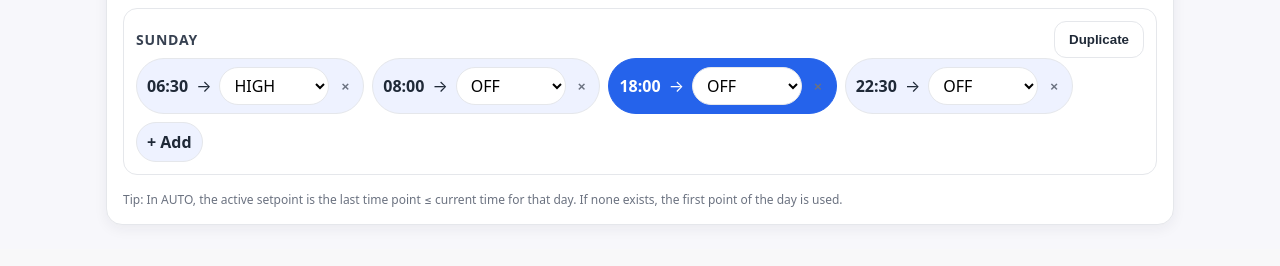
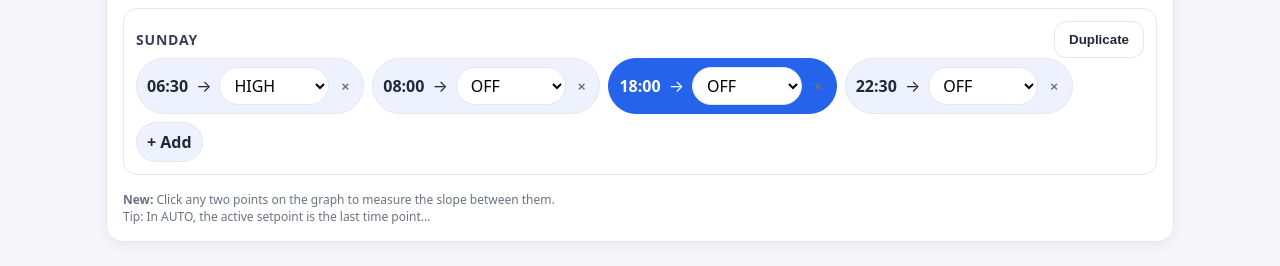
Before and after one commit to steplabnet/Termometro-V2-espnow, a PHP site: page /stanza.php in a window 1280 px wide. Shown: the part 1712-1978 px from the top of the page. Before the commit the page ends 1937 px from the top, so only its background shows below. Run offline with PHP 8.4, Linux system fonts and the light colour scheme; data that the repository does not hold is empty.

Commit message:
grafico con trend

```diff
--- a/pagina/stanza.php
+++ b/pagina/stanza.php
@@ -728,8 +728,10 @@ if ($action === 'save_presets' && $_SERVER['REQUEST_METHOD'] === 'POST') {
                 </div>
                 <div class="divider"></div>
                 <div class="grid" id="daysGrid"></div>
-                <div class="footer">Tip: In AUTO, the active setpoint is the last time point ≤ current time for that
-                    day. If none exists, the first point of the day is used.</div>
+                <div class="footer">
+                    <strong>New:</strong> Click any two points on the graph to measure the slope between them.<br>
+                    Tip: In AUTO, the active setpoint is the last time point...
+                </div>
             </div>
         </div>
     </div>
@@ -837,60 +839,139 @@ if ($action === 'save_presets' && $_SERVER['REQUEST_METHOD'] === 'POST') {
             }
 
 
-
-            // --- INSERT THIS HELPER FUNCTION ---
+            // --- STATE FOR SELECTION ---
+            let rawHistoryPoints = []; // Store full objects {t: ms, y: val} globally for the chart
+            let selection = { p1: null, p2: null }; // Store indices of clicked points
+            let lastAutoTrendHtml = ''; // To restore if selection is cleared
+
+            // --- HELPER: Linear Regression ---
             function calculateLinearRegression(points) {
-                // points format: [{ t: timestamp_ms, y: value }, ...]
                 const n = points.length;
                 if (n < 2) return null;
-
                 let sumX = 0, sumY = 0, sumXY = 0, sumXX = 0;
-                // Normalize X to start from 0 to avoid huge numbers causing float precision issues
                 const startX = points[0].t;
-
                 for (let i = 0; i < n; i++) {
-                    const x = (points[i].t - startX) / 1000; // Convert to seconds for easier slope calc
+                    const x = (points[i].t - startX) / 1000;
                     const y = points[i].y;
-                    sumX += x;
-                    sumY += y;
-                    sumXY += (x * y);
-                    sumXX += (x * x);
+                    sumX += x; sumY += y; sumXY += (x * y); sumXX += (x * x);
                 }
-
                 const slope = (n * sumXY - sumX * sumY) / (n * sumXX - sumX * sumX);
                 const intercept = (sumY - slope * sumX) / n;
-
-                return {
-                    slopePerSec: slope,
-                    intercept: intercept,
-                    startX: startX
-                };
-            }
-
-            // --- REPLACE buildTempChart WITH THIS ---
+                return { slopePerSec: slope, intercept: intercept, startX: startX };
+            }
+
+            // --- HELPER: Handle Chart Click ---
+            function handleChartClick(e, elements, chart) {
+                // Use elements[0] because with mode: 'index', elements contains all points at that x-axis index
+                if (!elements || !elements.length) return;
+
+                const index = elements[0].index;
+
+                if (selection.p1 !== null && selection.p2 !== null) {
+                    // Was full, now reset to start new selection
+                    selection.p1 = index;
+                    selection.p2 = null;
+                } else if (selection.p1 === null) {
+                    // Was empty, start selection
+                    selection.p1 = index;
+                } else {
+                    // Has one point
+                    if (selection.p1 === index) {
+                        // Clicked same point -> deselect
+                        selection.p1 = null;
+                    } else {
+                        // Second point
+                        // Ensure p1 is chronologically before p2
+                        if (index < selection.p1) {
+                            selection.p2 = selection.p1;
+                            selection.p1 = index;
+                        } else {
+                            selection.p2 = index;
+                        }
+                    }
+                }
+                updateChartSelection(chart);
+            }
+
+            // --- HELPER: Update Visuals & Calculate Slope ---
+            function updateChartSelection(chart) {
+                const trendDisplay = document.getElementById('trendDisplay');
+                const datasetSelection = chart.data.datasets[2];
+
+                // 1. Clear previous selection line
+                datasetSelection.data = new Array(rawHistoryPoints.length).fill(null);
+
+                if (selection.p1 !== null && selection.p2 !== null) {
+                    // TWO POINTS SELECTED
+                    const point1 = rawHistoryPoints[selection.p1];
+                    const point2 = rawHistoryPoints[selection.p2];
+
+                    const deltaTemp = point2.y - point1.y;
+                    const deltaMs = point2.t - point1.t;
+
+                    if (deltaMs > 0) {
+                        const hours = deltaMs / 3600000;
+                        const slope = deltaTemp / hours;
+                        const symbol = slope > 0 ? '↗' : (slope < 0 ? '↘' : '→');
+                        const color = '#8b5cf6'; // Purple
+
+                        trendDisplay.innerHTML = `
+                            <span style="color:${color}; font-size:14px; margin-right:5px;">Selected:</span>
+                            <span style="color:${color}; font-weight:700">${symbol} ${Math.abs(slope).toFixed(2)} °C/h</span>
+                            <span style="color:#9ca3af; font-size:11px; margin-left:6px">(${hours.toFixed(1)}h)</span>
+                        `;
+                        trendDisplay.style.display = 'inline-flex';
+                        trendDisplay.style.borderColor = color;
+
+                        // Draw interpolated line
+                        for (let i = selection.p1; i <= selection.p2; i++) {
+                            const currentP = rawHistoryPoints[i];
+                            const progress = (currentP.t - point1.t) / deltaMs;
+                            datasetSelection.data[i] = point1.y + (deltaTemp * progress);
+                        }
+                    }
+                } else if (selection.p1 !== null) {
+                    // ONE POINT SELECTED
+                    trendDisplay.innerHTML = `<span style="color:#6b7280;">Select 2nd point...</span>`;
+                    trendDisplay.style.display = 'inline-flex';
+                    trendDisplay.style.borderColor = 'var(--border)';
+                } else {
+                    // NO SELECTION -> Restore Auto Trend if exists
+                    if (lastAutoTrendHtml) {
+                        trendDisplay.innerHTML = lastAutoTrendHtml;
+                        trendDisplay.style.display = 'inline-flex';
+                        trendDisplay.style.borderColor = 'transparent';
+                    } else {
+                        trendDisplay.style.display = 'none';
+                    }
+                }
+                chart.update();
+            }
+
             function buildTempChart(labels, dataHistory, dataTrend) {
                 if (tempChart) {
                     tempChart.data.labels = labels;
                     tempChart.data.datasets[0].data = dataHistory;
-                    // Update trend dataset if it exists, or add it
-                    if (tempChart.data.datasets[1]) {
-                        tempChart.data.datasets[1].data = dataTrend;
-                    } else {
-                        tempChart.data.datasets.push({
-                            label: 'Trend (1h)',
-                            data: dataTrend,
-                            borderColor: '#ef4444', // Red color for trend
-                            borderWidth: 2,
-                            borderDash: [4, 4],
-                            pointRadius: 0,
-                            tension: 0
-                        });
+                    tempChart.data.datasets[1].data = dataTrend;
+                    // Reset selection on data reload to avoid index mismatch
+                    selection = { p1: null, p2: null };
+                    tempChart.data.datasets[2].data = new Array(dataHistory.length).fill(null);
+
+                    // Restore auto trend text since selection is cleared
+                    const trendDisplay = document.getElementById('trendDisplay');
+                    if (lastAutoTrendHtml) {
+                        trendDisplay.innerHTML = lastAutoTrendHtml;
+                        trendDisplay.style.display = 'inline-flex';
+                        trendDisplay.style.borderColor = 'transparent';
                     }
+
                     tempChart.update();
                     return;
                 }
 
-                tempChart = new Chart(tempChartCanvas.getContext('2d'), {
+                const ctx = tempChartCanvas.getContext('2d');
+
+                tempChart = new Chart(ctx, {
                     type: 'line',
                     data: {
                         labels,
@@ -898,10 +979,22 @@ if ($action === 'save_presets' && $_SERVER['REQUEST_METHOD'] === 'POST') {
                             {
                                 label: 'Actual',
                                 data: dataHistory,
-                                borderColor: '#2563eb', // Brand color
+                                borderColor: '#2563eb',
                                 tension: 0.25,
-                                pointRadius: 0,
-                                borderWidth: 2
+                                borderWidth: 2,
+                                // Show dot only if selected
+                                pointRadius: (ctx) => {
+                                    const i = ctx.dataIndex;
+                                    if (i === selection.p1 || i === selection.p2) return 6;
+                                    return 0;
+                                },
+                                pointBackgroundColor: (ctx) => {
+                                    const i = ctx.dataIndex;
+                                    if (i === selection.p1 || i === selection.p2) return '#8b5cf6';
+                                    return '#2563eb';
+                                },
+                                pointHoverRadius: 6,
+                                pointHitRadius: 20 // Make it easier to click
                             },
                             {
                                 label: 'Trend (1h)',
@@ -911,13 +1004,24 @@ if ($action === 'save_presets' && $_SERVER['REQUEST_METHOD'] === 'POST') {
                                 borderDash: [4, 4],
                                 pointRadius: 0,
                                 tension: 0
+                            },
+                            {
+                                label: 'Selection',
+                                data: new Array(dataHistory.length).fill(null),
+                                borderColor: '#8b5cf6',
+                                borderWidth: 2,
+                                borderDash: [2, 2],
+                                pointRadius: 0,
+                                tension: 0
                             }
                         ]
                     },
                     options: {
                         responsive: true,
                         maintainAspectRatio: false,
+                        // CRITICAL CHANGE: mode index + intersect false makes clicking the "column" works
                         interaction: { mode: 'index', intersect: false },
+                        onClick: (e, elements, chart) => handleChartClick(e, elements, chart),
                         plugins: {
                             legend: { display: false },
                             tooltip: {
@@ -925,6 +1029,7 @@ if ($action === 'save_presets' && $_SERVER['REQUEST_METHOD'] === 'POST') {
                                     label: (ctx) => {
                                         let label = ctx.dataset.label || '';
                                         if (label) label += ': ';
+                                        if (ctx.parsed.y === null) return null;
                                         return label + ctx.parsed.y.toFixed(2) + ' °C';
                                     }
                                 }
@@ -944,7 +1049,6 @@ if ($action === 'save_presets' && $_SERVER['REQUEST_METHOD'] === 'POST') {
                 });
             }
 
-            // --- REPLACE fetchHistoryAndRender WITH THIS ---
             async function fetchHistoryAndRender() {
                 try {
                     const res = await fetch('?action=load_history&_=' + Date.now());
@@ -954,7 +1058,7 @@ if ($action === 'save_presets' && $_SERVER['REQUEST_METHOD'] === 'POST') {
 
                     const labels = [];
                     const values = [];
-                    const rawPoints = []; // Needed for regression math
+                    rawHistoryPoints = [];
 
                     for (const [iso, tStr] of j.points) {
                         const val = Number(tStr);
@@ -964,54 +1068,50 @@ if ($action === 'save_presets' && $_SERVER['REQUEST_METHOD'] === 'POST') {
 
                         labels.push(`${hh}:${mm}`);
                         values.push(val);
-                        rawPoints.push({ t: dt.getTime(), y: val });
+                        rawHistoryPoints.push({ t: dt.getTime(), y: val });
                     }
 
-                    // --- Trend Calculation Logic ---
+                    // --- Auto 1h Trend Logic ---
                     const trendDisplay = document.getElementById('trendDisplay');
-                    const trendData = new Array(values.length).fill(null); // Blank dataset for chart
-
-                    if (rawPoints.length > 1) {
-                        const nowMs = rawPoints[rawPoints.length - 1].t; // Use last data point time as "now" reference
-                        const oneHourMs = 3600 * 1000;
-
-                        // Filter points within the last hour relative to the latest data
-                        const recentPoints = rawPoints.filter(p => p.t >= (nowMs - oneHourMs));
+                    const trendData = new Array(values.length).fill(null);
+                    lastAutoTrendHtml = ''; // Reset global auto string
+
+                    if (rawHistoryPoints.length > 1) {
+                        const nowMs = rawHistoryPoints[rawHistoryPoints.length - 1].t;
+                        const recentPoints = rawHistoryPoints.filter(p => p.t >= (nowMs - 3600000));
 
                         if (recentPoints.length >= 2) {
                             const reg = calculateLinearRegression(recentPoints);
-
                             if (reg) {
-                                // 1. Update UI Text
-                                const slopePerHour = reg.slopePerSec * 3600; // Convert slope/sec to slope/hour
+                                const slopePerHour = reg.slopePerSec * 3600;
                                 const symbol = slopePerHour > 0 ? '↗' : (slopePerHour < 0 ? '↘' : '→');
-                                const color = slopePerHour > 0 ? '#ef4444' : (slopePerHour < 0 ? '#2563eb' : '#6b7280'); // Red if rising, Blue if falling
-
-                                trendDisplay.innerHTML = `<span style="color:${color}; font-size:16px; margin-right:4px;">${symbol}</span> ${Math.abs(slopePerHour).toFixed(1)} °C/h`;
-                                trendDisplay.style.display = 'inline-flex';
-
-                                // 2. Generate Trend Line for Chart
-                                // We map the regression line back to the array indices of the recent points
-                                const startIndex = rawPoints.indexOf(recentPoints[0]);
-
-                                for (let i = startIndex; i < rawPoints.length; i++) {
-                                    const p = rawPoints[i];
-                                    const secondsFromStart = (p.t - reg.startX) / 1000;
-                                    const trendVal = reg.intercept + (reg.slopePerSec * secondsFromStart);
-                                    trendData[i] = trendVal;
+                                const color = slopePerHour > 0 ? '#ef4444' : (slopePerHour < 0 ? '#2563eb' : '#6b7280');
+
+                                lastAutoTrendHtml = `<span style="color:${color}; font-size:16px; margin-right:4px;">${symbol}</span> ${Math.abs(slopePerHour).toFixed(1)} °C/h`;
+
+                                // If user hasn't selected anything, show auto trend
+                                if (selection.p1 === null) {
+                                    trendDisplay.innerHTML = lastAutoTrendHtml;
+                                    trendDisplay.style.display = 'inline-flex';
+                                    trendDisplay.style.borderColor = 'transparent';
+                                }
+
+                                const startIndex = rawHistoryPoints.indexOf(recentPoints[0]);
+                                for (let i = startIndex; i < rawHistoryPoints.length; i++) {
+                                    const p = rawHistoryPoints[i];
+                                    const secs = (p.t - reg.startX) / 1000;
+                                    trendData[i] = reg.intercept + (reg.slopePerSec * secs);
                                 }
                             }
-                        } else {
-                            trendDisplay.style.display = 'none';
                         }
                     }
+                    if (!lastAutoTrendHtml && selection.p1 === null) {
+                        trendDisplay.style.display = 'none';
+                    }
 
                     buildTempChart(labels, values, trendData);
-                } catch (e) {
-                    console.error("History load failed", e);
-                }
-            }
-
+                } catch (e) { console.error(e); }
+            }
 
 
             let state = {
```
